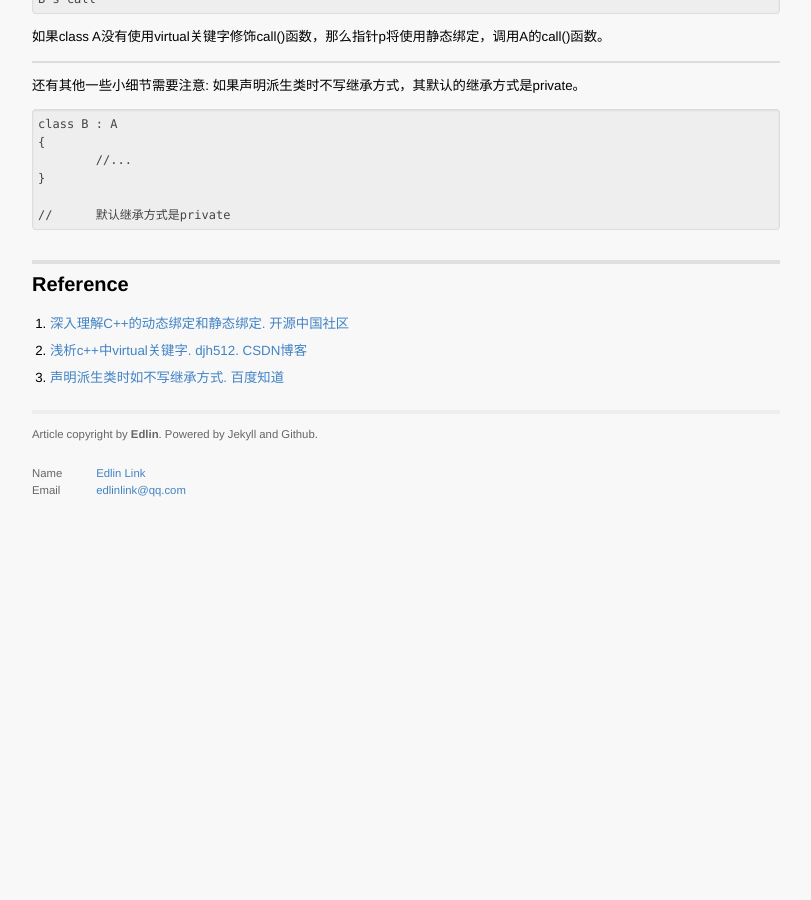
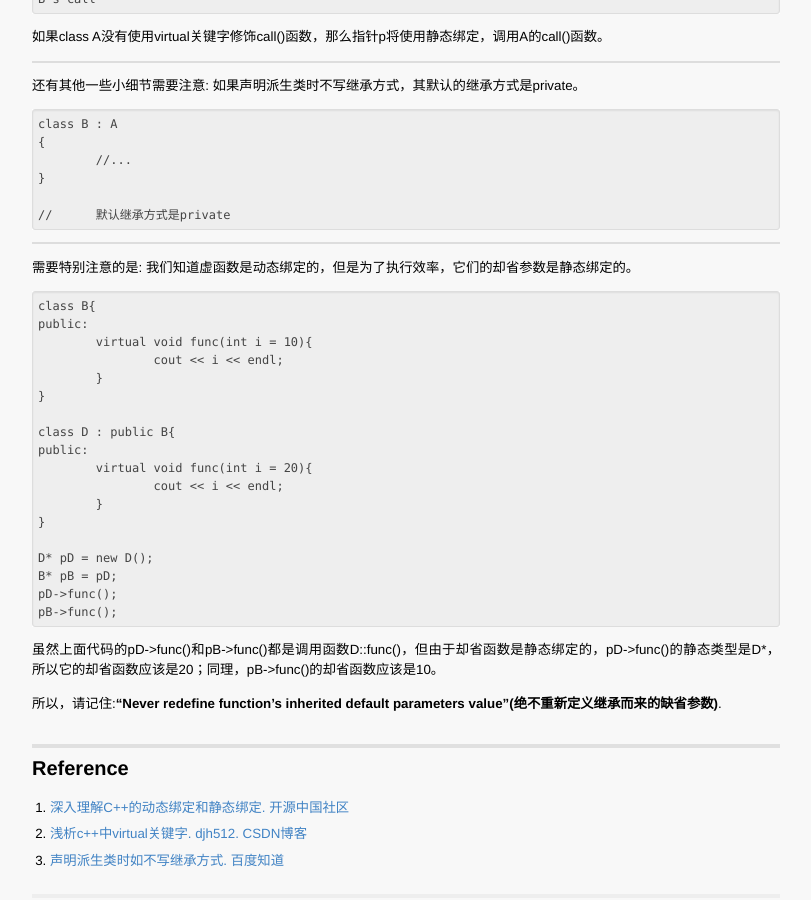
Before and after one commit to EdlinLink/edlinlink.github.io, a Jekyll site: the page built from _posts/2014-09-28-C++_Dynamic_Binding.md, in a window 1280 px wide and 900 px high, scrolled down 1493 px. Shown: the whole window, without its empty margins (234-1045 px from the left). Built offline with Jekyll 4.4.1, drawn with Linux system fonts in a browser that asks for light colours; Markdown is read by kramdown in place of the engine named in the settings; comment, search, counter and statistics services are not loaded; before the commit the page ends 2023 px from its top, so only the background shows below that.

Commit message:
new post

```diff
--- a/_posts/2014-09-28-C++_Dynamic_Binding.md
+++ b/_posts/2014-09-28-C++_Dynamic_Binding.md
@@ -96,6 +96,32 @@ virtual可以用来定义类函数和应用到虚继承。
 
 	//	默认继承方式是private
 
+---------------------------------------------
+
+需要特别注意的是: 我们知道虚函数是动态绑定的，但是为了执行效率，它们的却省参数是静态绑定的。
+
+	class B{
+	public:
+		virtual void func(int i = 10){
+			cout << i << endl;
+		}
+	}
+
+	class D : public B{
+	public:
+		virtual void func(int i = 20){
+			cout << i << endl;
+		}
+	}
+
+	D* pD = new D();
+	B* pB = pD;
+	pD->func();
+	pB->func();
+
+虽然上面代码的pD->func()和pB->func()都是调用函数D::func()，但由于却省函数是静态绑定的，pD->func()的静态类型是D*，所以它的却省函数应该是20；同理，pB->func()的却省函数应该是10。
+
+所以，请记住:**"Never redefine function's inherited default parameters value"(绝不重新定义继承而来的缺省参数)**.
 
 ## Reference
 
```
